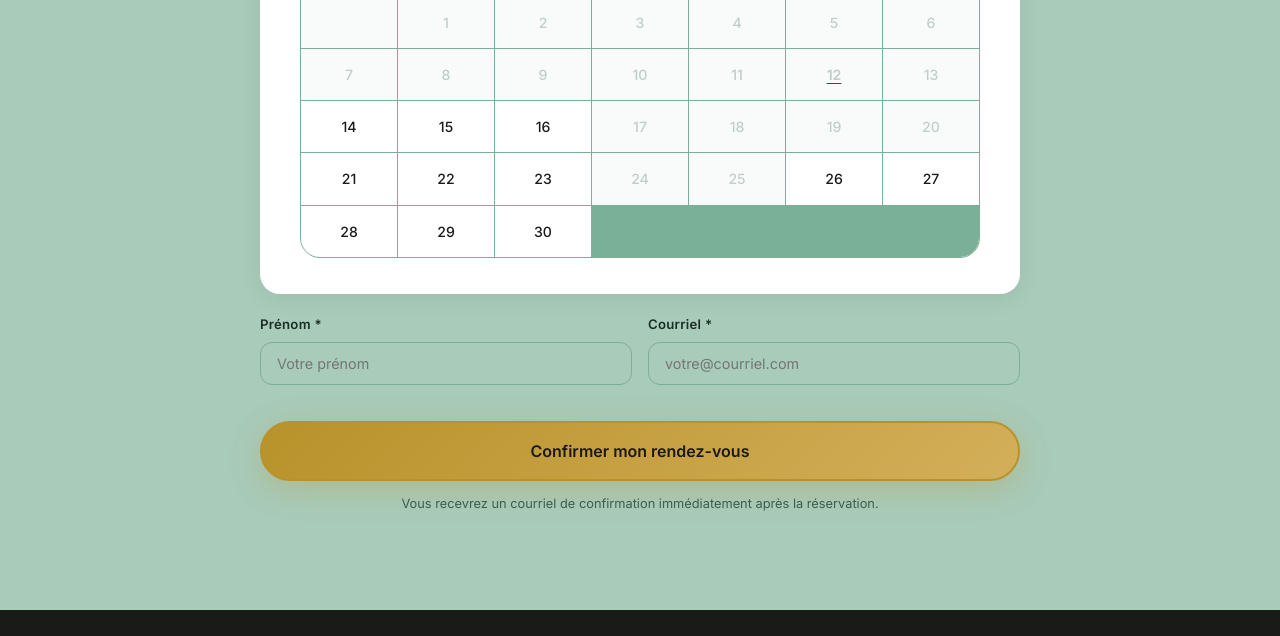
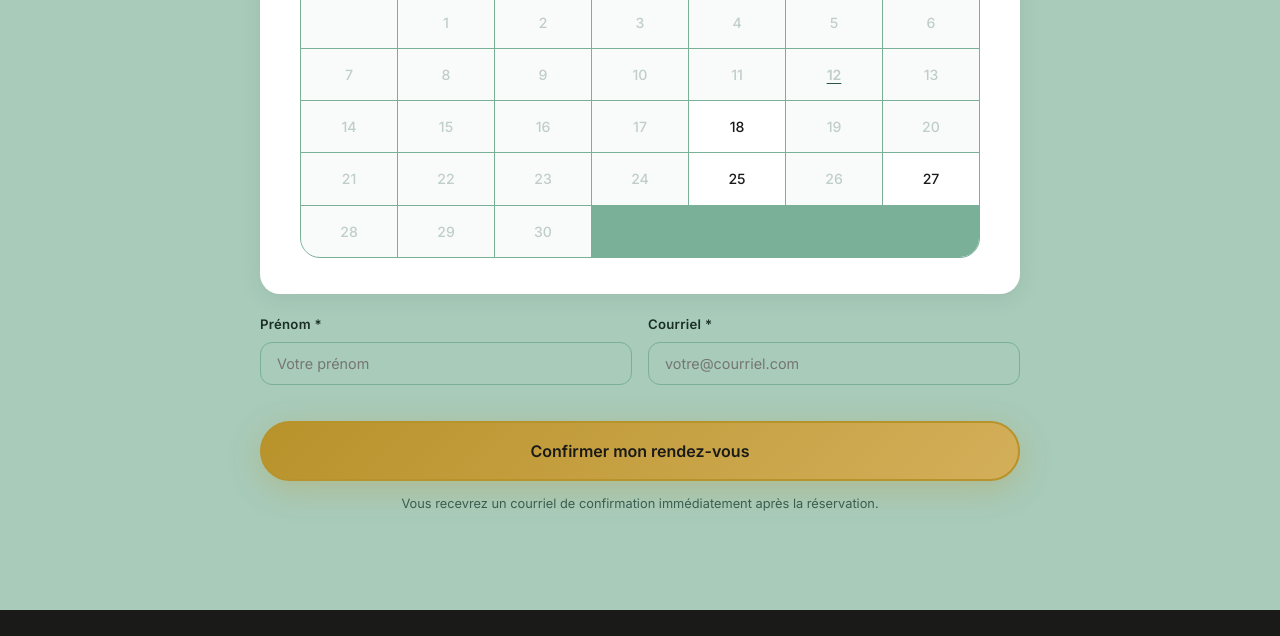
Before and after one commit to isabellebureau2423-maker/massotherapie-site, a website: page reservation.html in a window 1280 px wide. Shown: the part 1667-2303 px from the top of the page. Drawn offline with nearby package versions, Linux system fonts and the light colour scheme.

Commit message:
Update calendar: vendredi + dimanche un sur deux seulement

```diff
--- a/reservation.html
+++ b/reservation.html
@@ -312,10 +312,10 @@
     // ===== CALENDAR STATE =====
     const MONTHS_FR = ['Janvier','Février','Mars','Avril','Mai','Juin',
                        'Juillet','Août','Septembre','Octobre','Novembre','Décembre'];
-    const ALLOWED_DAYS = new Set([0, 1, 2, 3, 6]); // Di Lu Ma Me Sa
+    const ALLOWED_DAYS = new Set([0, 5]); // Di Ven
 
-    // Référence : samedi 20 juin 2026 = 1er weekend disponible
-    const REF_SAT_WE = new Date(2026, 5, 20);
+    // Référence : dimanche 22 juin 2026 = 1er dimanche disponible
+    const REF_SAT_WE = new Date(2026, 5, 22);
     const MS_WEEK = 7 * 24 * 60 * 60 * 1000;
 
     const now = new Date();
@@ -350,14 +350,14 @@
     function isDisabled(date) {
       const dow = date.getDay();
       if (!ALLOWED_DAYS.has(dow)) return true;
-      if (dow === 0 || dow === 6) {
+      if (dow === 0) {
+        // Dimanche : un sur deux
         if (!isWeekendDispo(date)) return true;
-        // Weekend: last slot 14h30 (14h30 + 90min = 16h00)
         const lastSlot = new Date(date.getFullYear(), date.getMonth(), date.getDate(), 14, 30, 0);
         return lastSlot - new Date() < MIN_HOURS_ADVANCE * 3600 * 1000;
       }
-      // Semaine: last slot 15h30 (15h30 + 90min = 17h00)
-      const lastSlot = new Date(date.getFullYear(), date.getMonth(), date.getDate(), 15, 30, 0);
+      // Vendredi: last slot 15h00 (15h00 + 90min = 16h30)
+      const lastSlot = new Date(date.getFullYear(), date.getMonth(), date.getDate(), 15, 0, 0);
       return lastSlot - new Date() < MIN_HOURS_ADVANCE * 3600 * 1000;
     }
 
```
